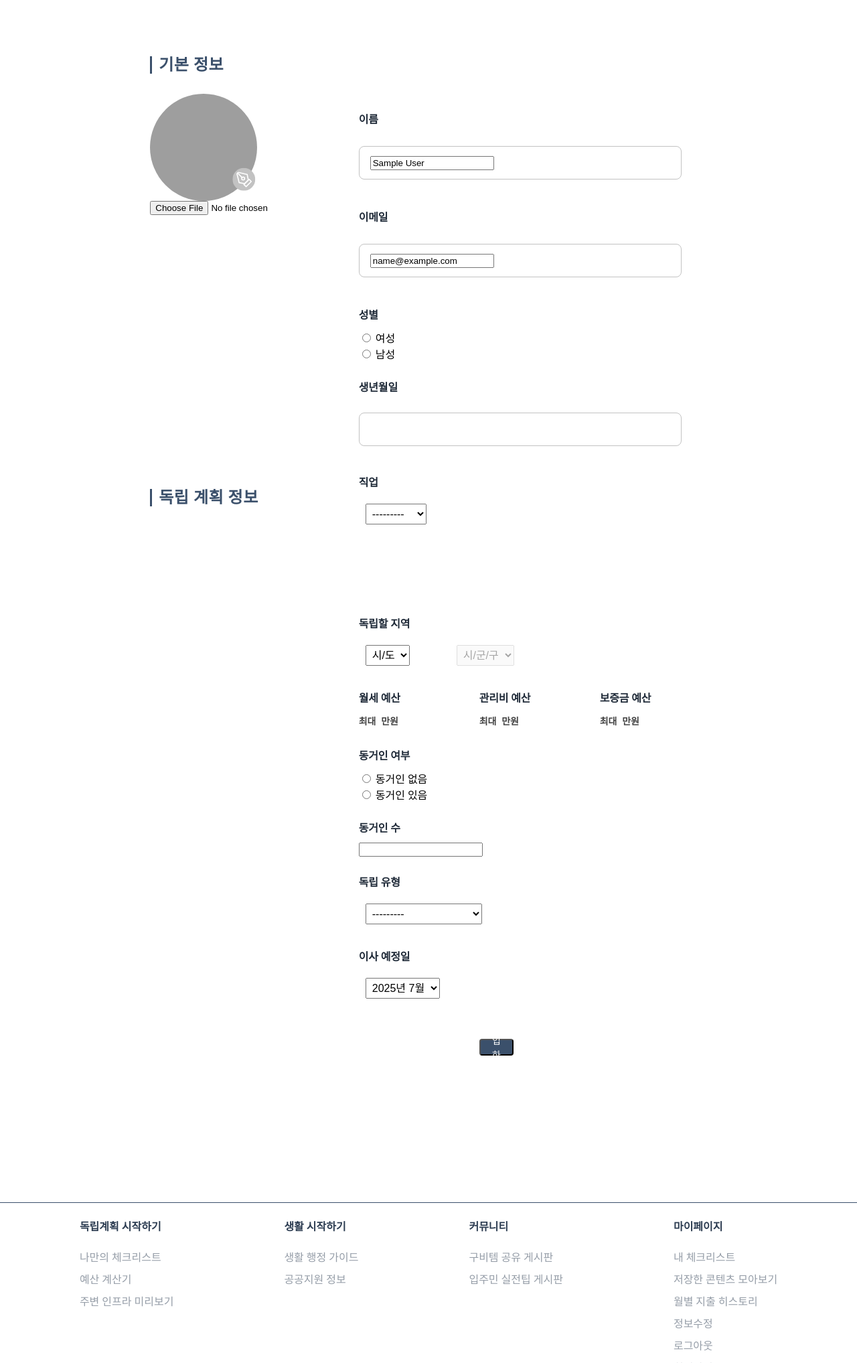
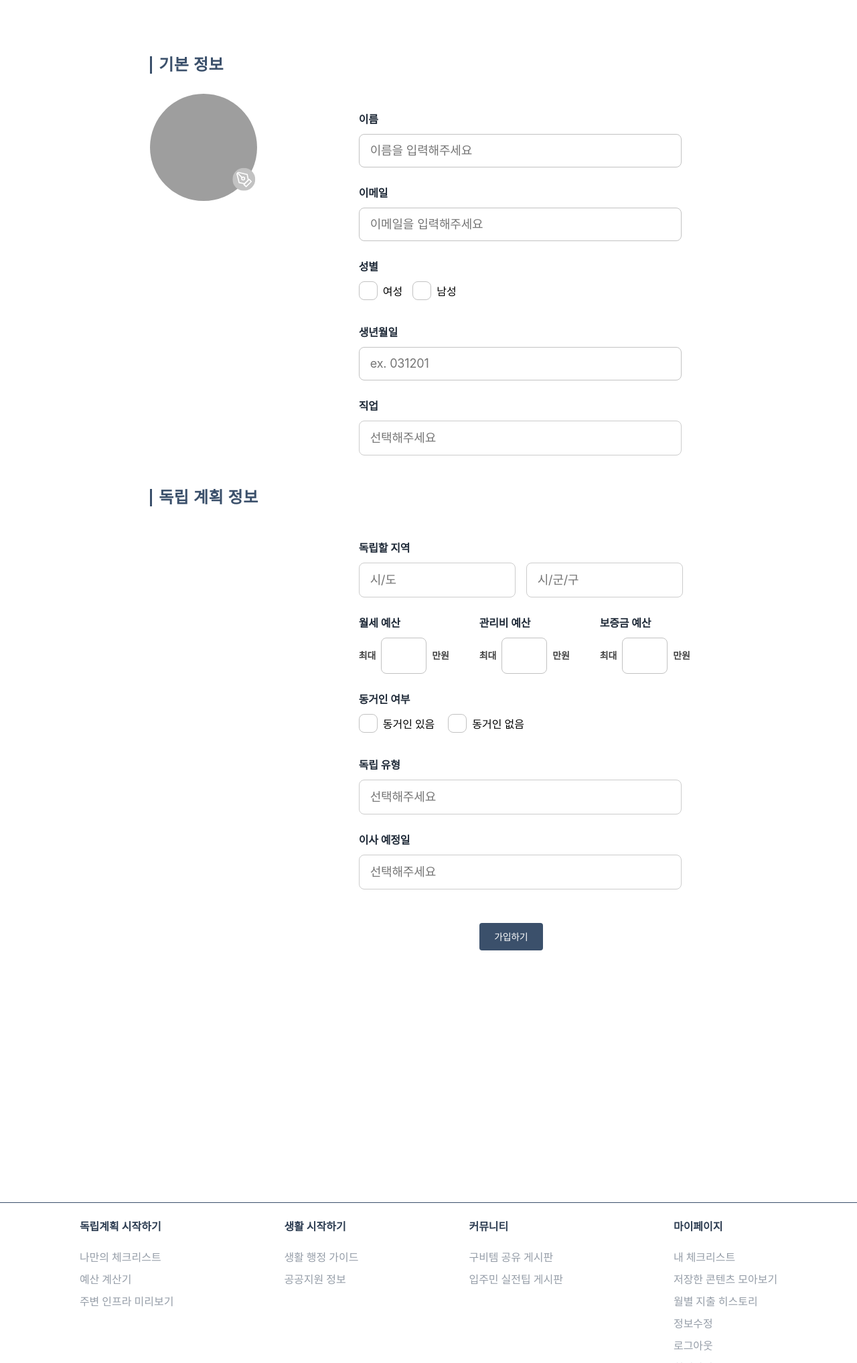
Before and after one commit to 2025-HERETHON/2025-herethon-10, a Django app: page /user/signup/ in a window 1280 px wide. Shown: the part 269-2304 px from the top of the page at 67% size. Run offline with Django 5.2, Linux system fonts and the light colour scheme; the visitor is signed in with stand-in values (Sample User, id 1); grey boxes are pictures that could not be loaded.

Commit message:
Fix : signup, mypage 템플릿 원상복귀

```diff
--- a/user/templates/signup.html
+++ b/user/templates/signup.html
@@ -1,6 +1,6 @@
 {% extends 'base.html' %}
+{% load static %}
 
-{% load static %}
 
 {% block title %}회원가입{% endblock %}
 
@@ -16,33 +16,14 @@
     </div>
 </div>
 
-{% if user_form.errors %}
-  <div style="color: red;">
-    <strong>기본 정보 오류:</strong>
-    {{ user_form.errors }}
-  </div>
-{% endif %}
-{% if plan_form.errors %}
-  <div style="color: red;">
-    <strong>독립 계획 정보 오류:</strong>
-    {{ plan_form.errors }}
-  </div>
-{% endif %}
-
-<form method="post" enctype="multipart/form-data">
-  {% csrf_token %}
 <div id="container">
     <div id="box1">
         <div id="box3"><div class="divider2"></div><div class="basetext">기본 정보</div></div>
 
         <div id="profile">
-        {% if user_form.profile_image.value %}
-          <img src="{{ user_form.profile_image.value.url }}" width="160px" alt="프로필 이미지">
-        {% else %}
-          <img src="{% static 'img/yerin.svg' %}" width="160px" alt="기본 프로필 이미지">
-        {% endif %}
+            <img src="{% static 'img/yerin.svg' %}" width="160px" alt="프로필 이미지">
             <img src="{% static 'img/pen.svg' %}" id="pen" width="28px" alt="수정 버튼">
-        {{ user_form.profile_image }}
+            <input type="file" id="uploadInput" accept="image/*" style="display:none;">
         </div>
 
         <div id="box4"><div class="divider2"></div><div class="basetext">독립 계획 정보</div></div>
@@ -50,35 +31,56 @@
 
     <div id="box2">
         <div class="textbox">이름</div>
-      <p id="input1"> {{ user_form.name }}</p>
+        <input type="text" id="input1" placeholder="이름을 입력해주세요">
 
         <div class="textbox">이메일</div>
-      <p id="input2">{{ user_form.email }}</p>
+        <input type="text" id="input2" placeholder="이메일을 입력해주세요">
 
         <div class="textbox">성별</div>
         <div id="gender">
-        {{ user_form.gender }}
+            <label class="gender-label">
+                <input type="radio" value="female" class="gender-check">
+                <span class="custom-box"></span>
+                여성
+            </label>
+            <label class="gender-label">
+                <input type="radio" value="male" class="gender-check">
+                <span class="custom-box"></span>
+                남성
+            </label>
         </div>
 
         <div class="textbox">생년월일</div>
-      <p><input type="text" id="input3" value="{{ user_form.birth_date.value|default_if_none:'' }}"></p>
+        <input type="text" id="input3" placeholder="ex. 031201">
 
         <div class="textbox">직업</div>
         <div class="custom-dropdown">
-        {{ user_form.job }}
+            <div class="selected">선택해주세요</div>
+            <ul class="options">
+                <li data-value="대학생">대학생</li>
+                <li data-value="직장인">직장인</li>
+                <li data-value="기타">기타</li>
+            </ul>
+            <input type="hidden" id="mySelect">
         </div>
 
         <div id="box5">
             <div class="textbox">독립할 지역</div>
             <div id="box6">
-          <select id="id_sido">
+                <div class="custom-dropdown2" id="sidoDropdown">
+                    <div class="selected2">시/도</div>
+                    <ul class="options2"></ul>
+                </div>
+                <div class="custom-dropdown2" id="sigunguDropdown">
+                    <div class="selected2">시/군/구</div>
+                    <ul class="options2"></ul>
+                </div>
+                <select id="sido" style="display: none;">
                     <option value="">시/도</option>
                 </select>
-          <select id="id_sigungu" disabled>
+                <select id="sigungu" disabled style="display: none;">
                     <option value="">시/군/구</option>
                 </select>
-          {{ plan_form.area_si }}
-          {{ plan_form.area_sgg }}
             </div>
 
             <div class="budget-section">
@@ -86,7 +88,8 @@
                     <div class="textbox">월세 예산</div>
                     <div class="input-row">
                         <span class="prefix">최대</span>
-              {{ plan_form.monthly_budget }}<span class="unit">만원</span>
+                        <input type="text" id="monthlyRent" />
+                        <span class="unit">만원</span>
                     </div>
                 </div>
 
@@ -94,7 +97,8 @@
                     <div class="textbox">관리비 예산</div>
                     <div class="input-row">
                         <span class="prefix">최대</span>
-              {{ plan_form.maintenance_budget }}<span class="unit">만원</span>
+                        <input type="text" id="maintenanceCost" />
+                        <span class="unit">만원</span>
                     </div>
                 </div>
 
@@ -102,90 +106,62 @@
                     <div class="textbox">보증금 예산</div>
                     <div class="input-row">
                         <span class="prefix">최대</span>
-              {{ plan_form.deposit_budget }}<span class="unit">만원</span>
+                        <input type="text" id="deposit"/>
+                        <span class="unit">만원</span>
                     </div>
                 </div>
             </div>
 
             <div class="textbox">동거인 여부</div>
             <div id="box7">
-            {{ plan_form.has_roomate }}
+                <div id="with">
+                    <label class="with-label">
+                        <input type="radio" value="yes" class="with-check">
+                        <span class="custom-box"></span>
+                        동거인 있음
+                    </label>
+                    <label class="with-label">
+                        <input type="radio" value="no" class="with-check">
+                        <span class="custom-box"></span>
+                        동거인 없음
+                    </label>
+                </div>
             </div>
 
-        <div id="roommateCountWrapper">
+            <div id="roommateCountWrapper" style="display:none">
                 <div class="textbox">동거인 수</div>
-            {{ plan_form.roomate_count }}
+                <input type="text" id="input4" placeholder="n명" />
             </div>
 
             <div class="textbox">독립 유형</div>
             <div class="custom-dropdown">
-            {{ plan_form.residence_type }}
+                <div class="selected">선택해주세요</div>
+                <ul class="options">
+                    <li data-value="원룸">원룸</li>
+                    <li data-value="기숙사">기숙사</li>
+                    <li data-value="쉐어하우스">쉐어하우스</li>
+                    <li data-value="미정">아직 정하지 못했어요</li>
+                </ul>
+                <input type="hidden" id="roomSelect">
             </div>
 
             <div class="textbox">이사 예정일</div>
             <div class="custom-dropdown">
-            {{ plan_form.move_date }}
+                <div class="selected">선택해주세요</div>
+                <ul class="options">
+                    <li data-value="7월">2025년 7월</li>
+                    <li data-value="8월">2025년 8월</li>
+                    <li data-value="9월">2025년 9월</li>
+                </ul>
+                <input type="hidden" id="monthSelect">
             </div>
         </div>
 
-      <button id="done" type="submit">가입하기</button>
+        <div id="done">가입하기</div>
     </div>
 </div>
-</form>
 {% endblock %}
 
 {% block script %}
 <script src="{% static 'js/signup.js' %}"></script>
-<script>
-document.addEventListener('DOMContentLoaded', () => {
-  const sidoSelect = document.getElementById('id_sido');
-  const sigunguSelect = document.getElementById('id_sigungu');
-  const hiddenSi = document.getElementById('{{ plan_form.area_si.id_for_label }}');
-  const hiddenSgg = document.getElementById('{{ plan_form.area_sgg.id_for_label }}');
-
-  fetch("{% url 'user:get_sido' %}")
-    .then(res => res.json())
-    .then(data => {
-      if (data.result) {
-        data.result.forEach(item => {
-          const option = document.createElement('option');
-          option.value = item.addr_name;
-          option.dataset.code = item.cd;
-          option.textContent = item.addr_name;
-          sidoSelect.appendChild(option);
-        });
-      }
-    });
-
-  sidoSelect.addEventListener('change', () => {
-    const sidoCode = sidoSelect.selectedOptions[0].dataset.code;
-    const sidoName = sidoSelect.value;
-    hiddenSi.value = sidoName;
-
-    sigunguSelect.innerHTML = '';
-    sigunguSelect.disabled = true;
-
-    if (!sidoCode) return;
-
-    fetch(`{% url 'user:get_sigungu' %}?sido_code=${sidoCode}`)
-      .then(res => res.json())
-      .then(data => {
-        if (data.result) {
-          sigunguSelect.disabled = false;
-          data.result.forEach(item => {
-            const option = document.createElement('option');
-            option.value = item.addr_name;
-            option.dataset.code = item.cd;
-            option.textContent = item.addr_name;
-            sigunguSelect.appendChild(option);
-          });
-        }
-      });
-  });
-
-  sigunguSelect.addEventListener('change', () => {
-    hiddenSgg.value = sigunguSelect.value;
-  });
-});
-</script>
 {% endblock %}
```
Also changed, not shown: mypage/templates/mypage.html (+57 -0 lines). Lines whose indentation alone changed are shown as unchanged.
